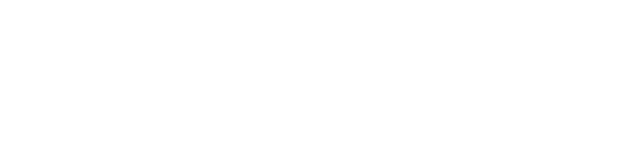
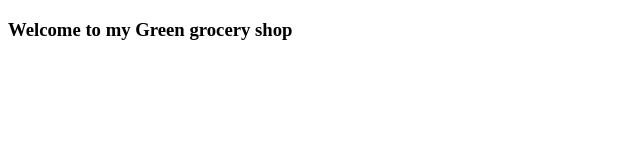
Before and after one commit to RakibCSE30/green-grocery-mart, a plain HTML site: page index.html in a window 1280 px wide. Shown: the whole page, without its empty margins (0-640 px from the left). Drawn offline with Linux system fonts and the light colour scheme.

Commit message:
Add commit

```diff
--- a/index.html
+++ b/index.html
@@ -6,6 +6,8 @@
     <title>Green Grocery Mart</title>
 </head>
 <body>
-
+    <div>
+        <h3>Welcome to my Green grocery shop</h3>
+    </div>
 </body>
 </html>
```
